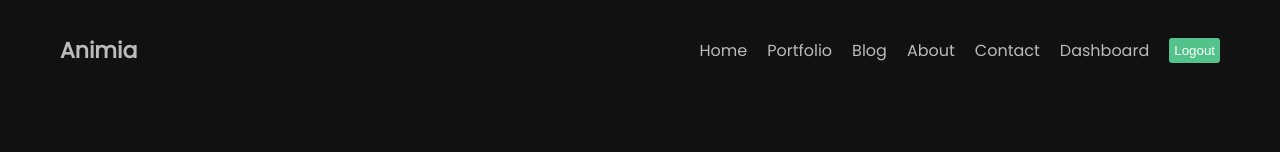
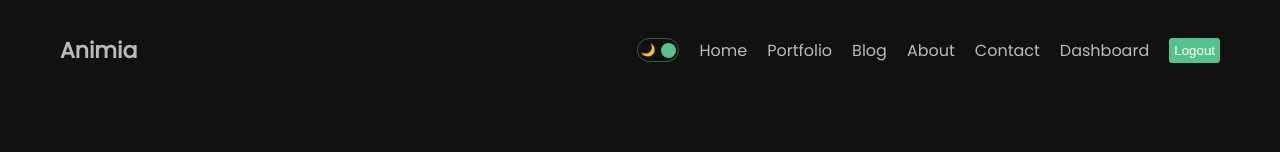
Before and after one commit to RazaNaqsh/NextFullStackApp, a Next.js app: page / in a window 1280 px wide. Shown: the top 152 px of the page. Built offline with nearby package versions, Linux system fonts and the light colour scheme.

Commit message:
DarkMode toggle component

```diff
--- /dev/null
+++ b/src/components/DarkModeToggle/DarkModeToggle.jsx
@@ -0,0 +1,19 @@
+import React from "react";
+import styles from "./darkModeToggle.module.css";
+
+const DarkModeToggle = () => {
+	const mode = "dark";
+
+	return (
+		<div className={styles.container}>
+			<div className={styles.icon}>🌙</div>
+			<div className={styles.icon}>🔆</div>
+			<div
+				className={styles.ball}
+				style={mode == "light" ? { left: "2px" } : { right: "2px" }}
+			/>
+		</div>
+	);
+};
+
+export default DarkModeToggle;
--- /dev/null
+++ b/src/components/DarkModeToggle/darkModeToggle.module.css
@@ -0,0 +1,24 @@
+.container{
+  width: 42px;
+  height: 24px;
+  border: 1.5px solid #53c28b70;
+  border-radius: 30px;
+  display: flex;
+  align-items: center;
+  justify-content: space-between;
+  padding: 2px;
+  position: relative;
+  cursor: pointer;
+}
+
+.icon{
+  font-size: 12px;
+}
+
+.ball{
+  width: 15px;
+  height: 15px;
+  background-color: #53c28b;
+  border-radius: 50%;
+  position: absolute;
+}
--- a/src/components/navbar/Navbar.jsx
+++ b/src/components/navbar/Navbar.jsx
@@ -3,6 +3,7 @@
 import Link from "next/link";
 import React from "react";
 import styles from "./page.module.css";
+import DarkModeToggle from "../DarkModeToggle/DarkModeToggle";
 
 const links = [
 	{
@@ -47,6 +48,7 @@
 				Animia
 			</Link>
 			<div className={styles.links}>
+				<DarkModeToggle />
 				{links.map((link) => (
 					<Link
 						key={link.id}
```
Also changed, not shown: src/context/ThemeContext.js (added).
